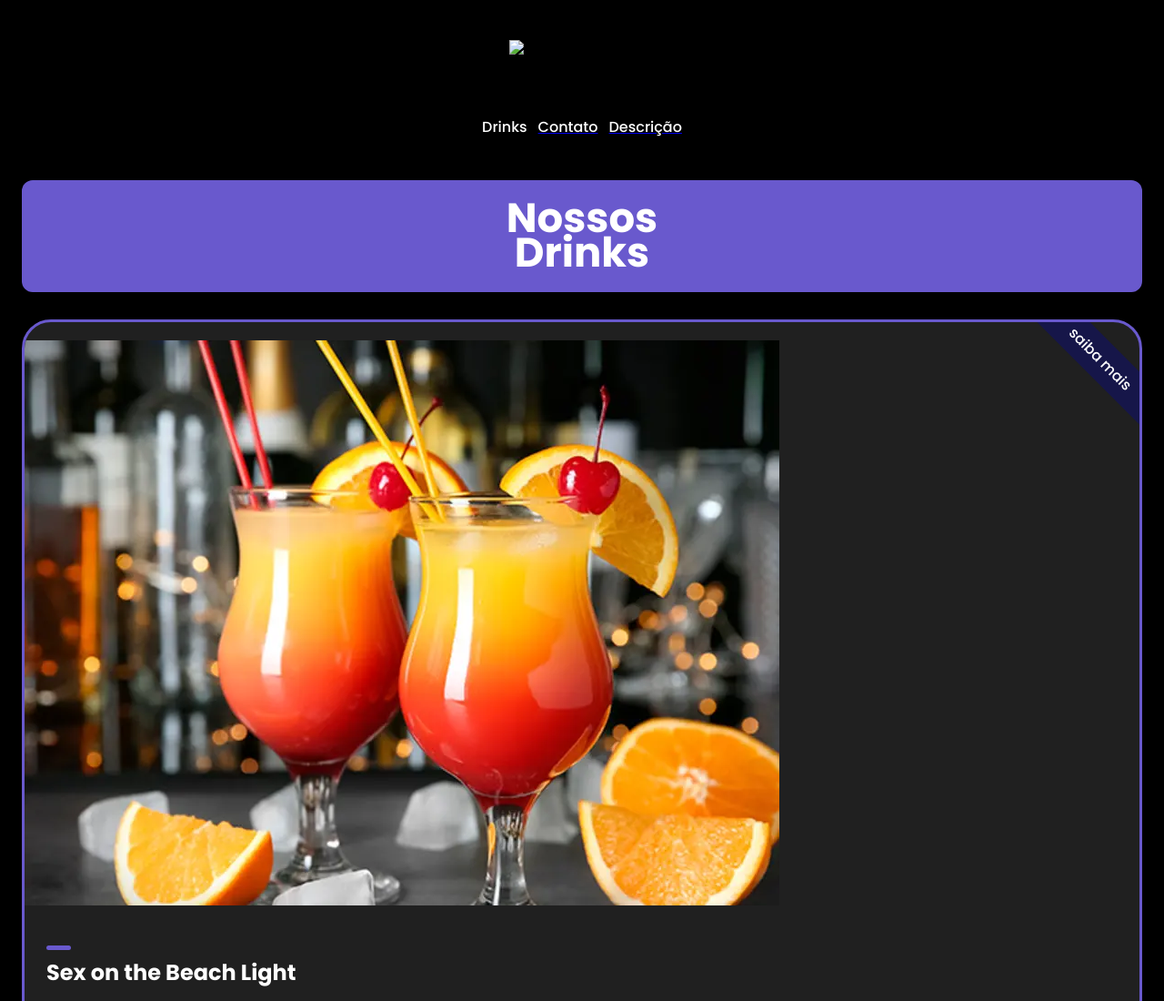
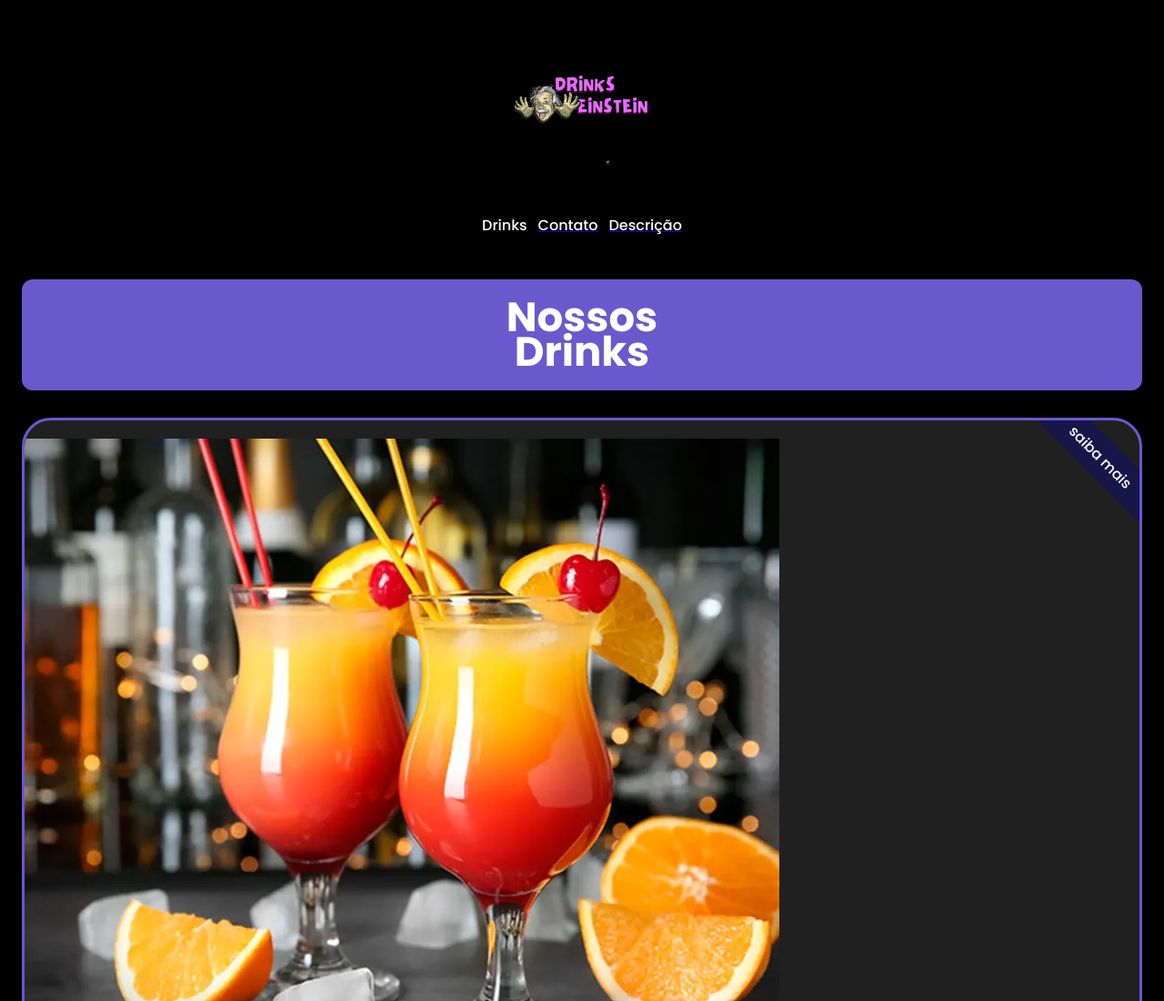
Before and after one commit to plutoandprogramation/coquetel-inteligente, a plain HTML site: page index.html in a window 1280 px wide. Shown: the top 1100 px of the page at 91% size. Drawn offline with Linux system fonts and the light colour scheme.

Commit message:
Update index.html

```diff
--- a/index.html
+++ b/index.html
@@ -18,7 +18,7 @@
 
     <header>
 
-        <img class="logo-senac" src="IMG-20230525-WA0009.jpg" alt="Logo marca do Senac">
+        <img class="logo-senac" src="IMG-20230525-WA0007-removebg-preview.png" alt="Logo marca do Senac">
         <ul class="lista-botoes">
 
 
```
